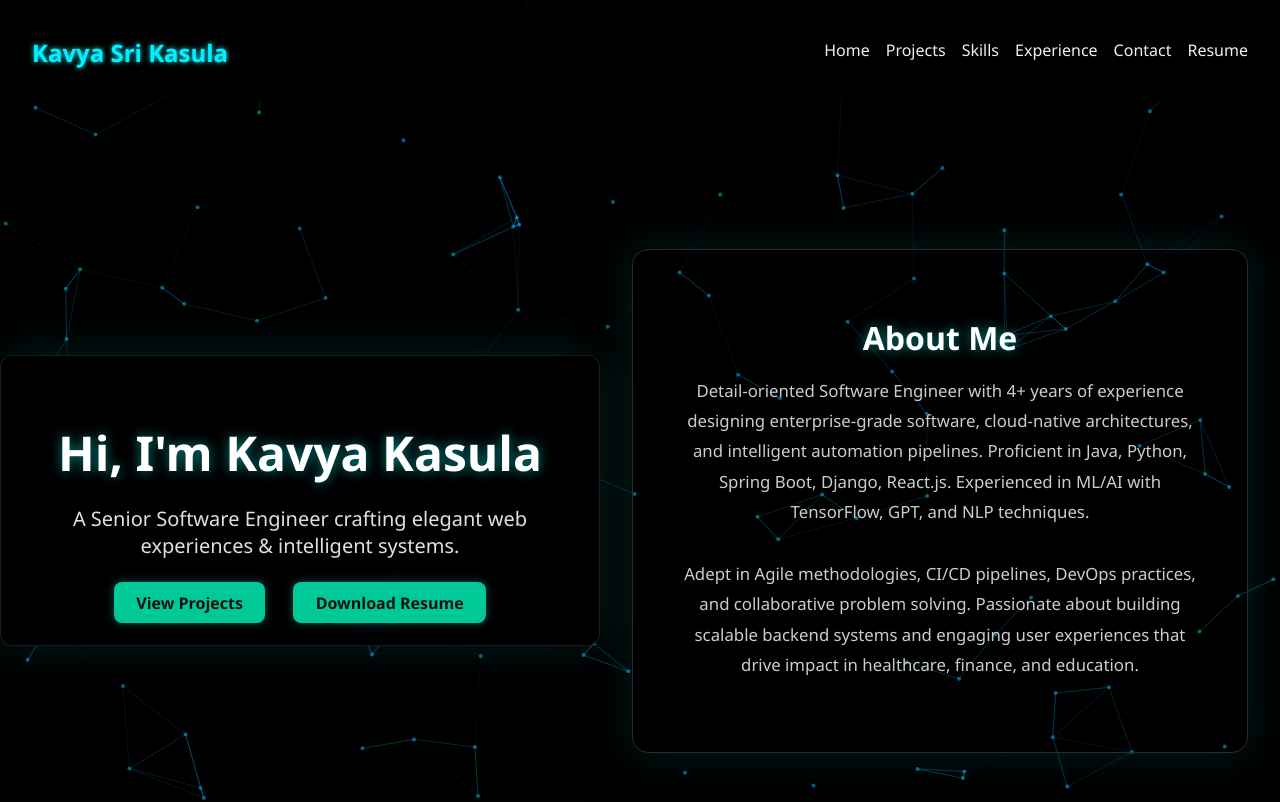
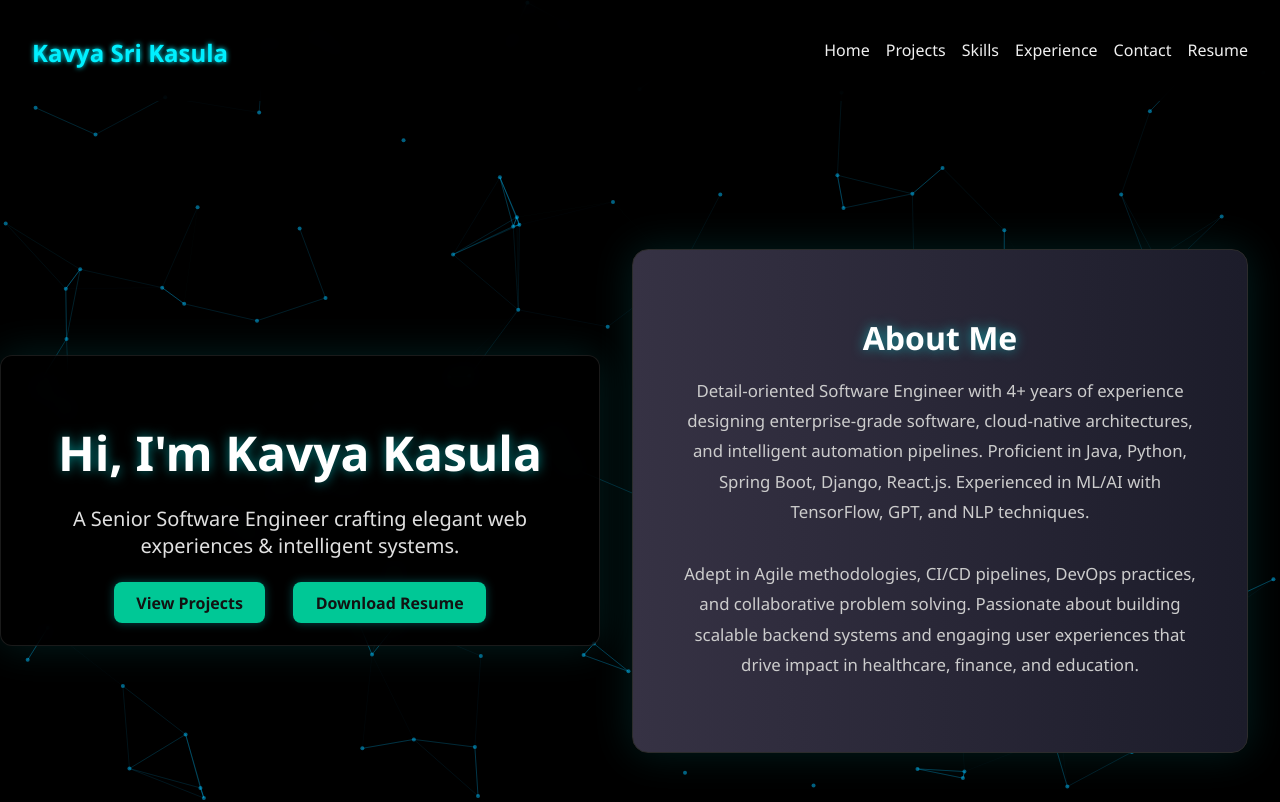
Before and after one commit to KasulaKavya/KavyaSri_Portfolio, a React (Create React App) app: page / in a window 1280 px wide. Shown: the top 802 px of the page. Built offline with nearby package versions, Linux system fonts and the light colour scheme.

Commit message:
changed index.css

```diff
--- a/package.json
+++ b/package.json
@@ -24,7 +24,7 @@
     "case-sensitive-paths-webpack-plugin": "^2.4.0",
     "cors": "^2.8.5",
     "css-loader": "^6.5.1",
-    "css-minimizer-webpack-plugin": "^3.2.0",
+    "css-minimizer-webpack-plugin": "^7.0.2",
     "dotenv": "^10.0.0",
     "dotenv-expand": "^5.1.0",
     "eslint": "^8.3.0",
--- a/src/index.css
+++ b/src/index.css
@@ -208,7 +208,7 @@ button:hover {
 .about {
   margin: 2rem;
   padding: 2.5rem;
-  background: linear-gradient(to backdrop-filter, #363244, #1c1c2a);
+  background: linear-gradient(to right, #363244, #1c1c2a);
   border-radius: 16px;
   border: 1px solid #2c2c2c;
   box-shadow: 0 0 40px rgba(0, 255, 255, 0.12);
```
Also changed, not shown: 6 other files (tests, documents, lock files or other folders).
